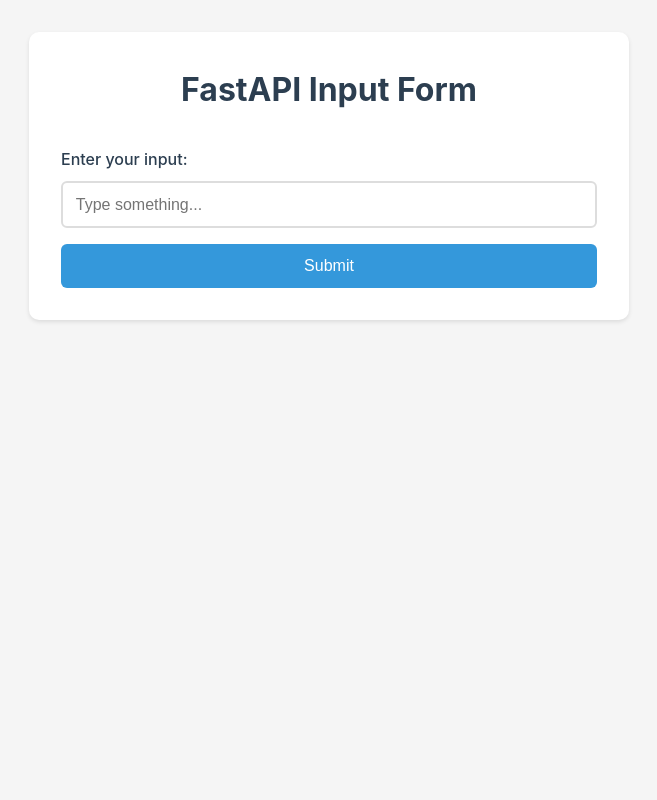
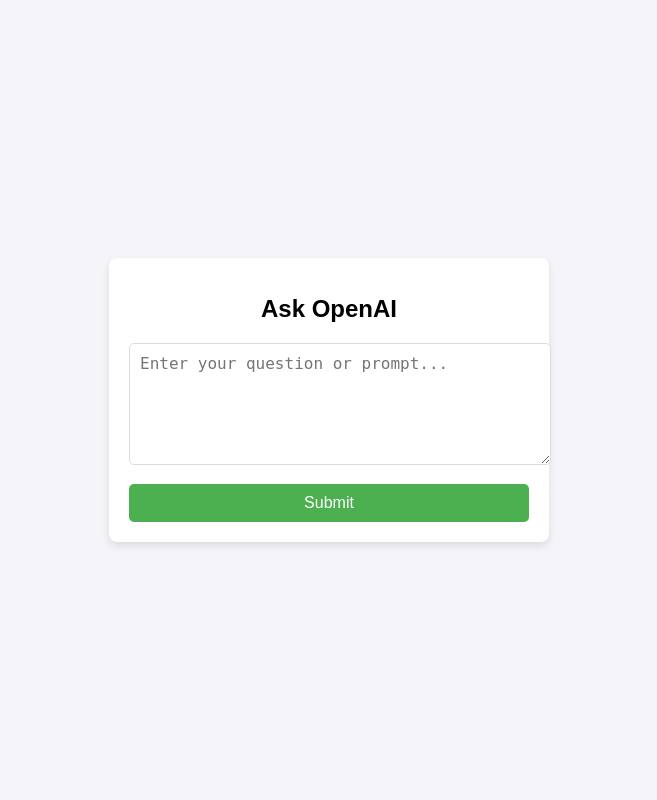
Before and after one commit to upcomingGit/FirstAIProject, a FastAPI app: page / in a window 1280 px wide. Shown: the whole page, without its empty margins (311-968 px from the left). Run offline with FastAPI, Linux system fonts and the light colour scheme.

Commit message:
Working OpenAI prompt basic program

```diff
--- a/main.py
+++ b/main.py
@@ -1,22 +1,49 @@
+from openai import OpenAI
+import os
+from dotenv import load_dotenv
 from fastapi import FastAPI, Form
 from fastapi.responses import HTMLResponse
 from fastapi.templating import Jinja2Templates
 from fastapi.requests import Request
+from pydantic import BaseModel
 from fastapi.staticfiles import StaticFiles
 
 app = FastAPI()
+
+load_dotenv()
+
+# Set your OpenAI API key
+client = OpenAI(api_key=os.getenv("OPENAI_API_KEY"))
+
+#if not openai.api_key:
+#    raise ValueError("OpenAI API Key not found. Please set it in the .env file")
+
+# Template configuration (HTML templates)
 templates = Jinja2Templates(directory="templates")
 
 app.mount("/static", StaticFiles(directory="static"), name="static")
 
+# This route serves the web form and handles the user input
 @app.get("/", response_class=HTMLResponse)
 async def get_form(request: Request):
-    return templates.TemplateResponse("index.html", {"request": request, "message":None})
+    return templates.TemplateResponse("index.html", {"request": request, "message":None, "output": ""})
 
+# This route processes the user input and displays the result
 @app.post("/", response_class=HTMLResponse)
 async def handle_form(request: Request, user_input: str = Form(...)):
-    response = f"Server received: {user_input}"
-    return templates.TemplateResponse("index.html", {"request": request, "response": response})
+    try:
+        # Request to OpenAI API
+        response = client.chat.completions.create(
+            model="gpt-4o-mini",
+            messages=[{"role": "user", "content": user_input}],
+            max_tokens=1500,
+            temperature=0.7,
+            )
+        output = response.choices[0].message.content.strip()
+    except Exception as e:
+        output = f"Error: {str(e)}"
+
+    return templates.TemplateResponse("index.html", {"request": request, "user_input": user_input, "output": output})
 
 if __name__ == "__main__":
     import uvicorn
--- a/templates/index.html
+++ b/templates/index.html
@@ -3,31 +3,78 @@
 <head>
     <meta charset="UTF-8">
     <meta name="viewport" content="width=device-width, initial-scale=1.0">
-    <title>FastAPI Frontend Interface</title>
-    <link rel="stylesheet" href="{{ url_for('static', path='/style.css') }}">
+    <title>OpenAI Web Form</title>
+    <style>
+        body {
+            font-family: Arial, sans-serif;
+            margin: 0;
+            padding: 0;
+            background-color: #f4f4f9;
+            display: flex;
+            justify-content: center;
+            align-items: center;
+            height: 100vh;
+        }
+        .container {
+            background-color: white;
+            padding: 20px;
+            border-radius: 8px;
+            box-shadow: 0 4px 8px rgba(0, 0, 0, 0.1);
+            width: 400px;
+        }
+        h1 {
+            text-align: center;
+            font-size: 24px;
+            margin-bottom: 20px;
+        }
+        textarea {
+            width: 100%;
+            height: 100px;
+            padding: 10px;
+            font-size: 16px;
+            border-radius: 5px;
+            border: 1px solid #ddd;
+            margin-bottom: 15px;
+        }
+        button {
+            background-color: #4CAF50;
+            color: white;
+            padding: 10px;
+            border: none;
+            border-radius: 5px;
+            cursor: pointer;
+            width: 100%;
+            font-size: 16px;
+        }
+        button:hover {
+            background-color: #45a049;
+        }
+        .output {
+            margin-top: 20px;
+            background-color: #f1f1f1;
+            padding: 15px;
+            border-radius: 5px;
+            font-size: 16px;
+            white-space: pre-wrap; /* Preserves formatting */
+        }
+    </style>
 </head>
 <body>
-    <div class="container">
-        <h1>FastAPI Input Form</h1>
 
-        <form method="POST" class="input-form">
-            <div class="form-group">
-                <label for="user_input">Enter your input:</label>
-                <input type="text"
-                       id="user_input"
-                       name="user_input"
-                       required
-                       placeholder="Type something...">
-            </div>
-            <button type="submit" class="submit-btn">Submit</button>
-        </form>
+<div class="container">
+    <h1>Ask OpenAI</h1>
+    <form action="/" method="POST">
+        <textarea name="user_input" placeholder="Enter your question or prompt..." required>{{ user_input }}</textarea>
+        <button type="submit">Submit</button>
+    </form>
 
-        {% if response %}
-        <div class="response">
-            <h2>Server Response:</h2>
-            <p>{{ response }}</p>
-        </div>
-        {% endif %}
+    {% if output %}
+    <div class="output">
+        <strong>Response from OpenAI:</strong>
+        <p>{{ output }}</p>
     </div>
+    {% endif %}
+</div>
+
 </body>
 </html>
```
Also changed, not shown: 1 other file.
